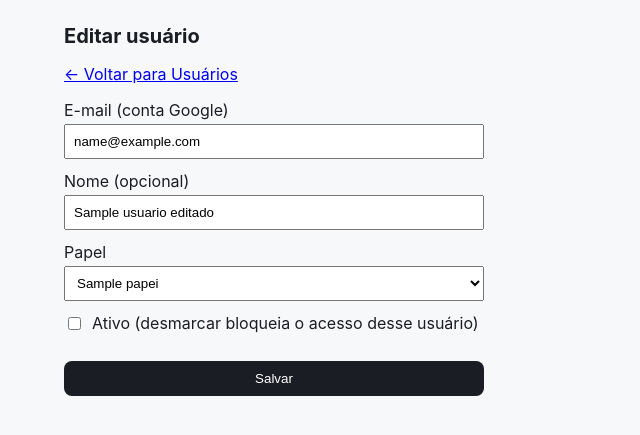
After one commit to tuliobg/altamidia-equatorial-dashboard, a FastAPI app: template app/templates/usuarios_form.html in a window 1280 px wide. The commit adds this page. Shown: the top 435 px of the page, without its empty margins (0-640 px from the left). Run offline with FastAPI, Linux system fonts and the light colour scheme; the template is opened without the code that fills it: most values are stand-ins (such as "Sample title", 1, 10 or a date in 2020).

Commit message:
Adiciona botão de editar ao lado de cada usuário
Antes só dava pra mudar o papel (dropdown inline) ou ativar/desativar.
Agora tem uma tela de edição completa (e-mail, nome, papel e status),
no mesmo padrão da edição de unidades em /cadastro. Mantém a proteção
de não deixar o próprio admin logado se desativar por engano.

Co-Authored-By: Claude Sonnet 5 <noreply@anthropic.com>

```diff
--- a/app/routes/usuarios.py
+++ b/app/routes/usuarios.py
@@ -49,6 +49,53 @@ def criar(
     return RedirectResponse(url="/usuarios", status_code=303)
 
 
+@router.get("/{usuario_id}/editar")
+def editar_form(usuario_id: int, request: Request, db: Session = Depends(get_db)):
+    redirect = exigir_admin(request, db)
+    if redirect:
+        return redirect
+    u = db.get(Usuario, usuario_id)
+    if not u:
+        return RedirectResponse(url="/usuarios", status_code=303)
+    ctx = ctx_base(request, db, "usuarios")
+    ctx.update({"usuario_editado": u, "papeis": PAPEIS})
+    return templates.TemplateResponse(request, "usuarios_form.html", ctx)
+
+
+@router.post("/{usuario_id}/editar")
+def editar_salvar(
+    usuario_id: int,
+    request: Request,
+    db: Session = Depends(get_db),
+    email: str = Form(...),
+    nome: str = Form(""),
+    papel: str = Form("leitura"),
+    ativo: str = Form(""),
+):
+    redirect = exigir_admin(request, db)
+    if redirect:
+        return redirect
+    u = db.get(Usuario, usuario_id)
+    if not u:
+        return RedirectResponse(url="/usuarios", status_code=303)
+
+    sess_email = (request.session.get("user") or {}).get("email", "").lower()
+    e_o_proprio = u.email == sess_email
+
+    email = email.strip().lower()
+    outro = db.query(Usuario).filter(Usuario.email == email, Usuario.id != usuario_id).first()
+    if not outro:
+        u.email = email
+    u.nome = nome.strip() or None
+    if papel in PAPEIS:
+        u.papel = papel
+    # Impede que o próprio admin logado se desative por engano e perca acesso.
+    if not e_o_proprio:
+        u.ativo = bool(ativo)
+    db.commit()
+    return RedirectResponse(url="/usuarios", status_code=303)
+
+
 @router.post("/{usuario_id}/papel")
 def mudar_papel(usuario_id: int, request: Request, db: Session = Depends(get_db), papel: str = Form(...)):
     redirect = exigir_admin(request, db)
--- /dev/null
+++ b/app/templates/usuarios_form.html
@@ -0,0 +1,35 @@
+{% extends "base.html" %}
+{% block title %}Editar Usuário{% endblock %}
+{% block content %}
+<h1>Editar usuário</h1>
+<p><a href="/usuarios">&larr; Voltar para Usuários</a></p>
+
+<form method="post" action="/usuarios/{{ usuario_editado.id }}/editar"
+      style="max-width: 420px; display: flex; flex-direction: column; gap: 12px;">
+
+  <label>E-mail (conta Google)
+    <input type="email" name="email" value="{{ usuario_editado.email }}" required
+           style="width:100%; padding:8px; margin-top:4px;">
+  </label>
+
+  <label>Nome (opcional)
+    <input type="text" name="nome" value="{{ usuario_editado.nome or '' }}"
+           style="width:100%; padding:8px; margin-top:4px;">
+  </label>
+
+  <label>Papel
+    <select name="papel" style="width:100%; padding:8px; margin-top:4px;">
+      {% for p in papeis %}
+      <option value="{{ p }}" {{ "selected" if usuario_editado.papel == p }}>{{ p }}</option>
+      {% endfor %}
+    </select>
+  </label>
+
+  <label style="display:flex; align-items:center; gap:8px;">
+    <input type="checkbox" name="ativo" value="true" {{ "checked" if usuario_editado.ativo }}>
+    Ativo (desmarcar bloqueia o acesso desse usuário)
+  </label>
+
+  <button type="submit" class="btn" style="border:none; cursor:pointer;">Salvar</button>
+</form>
+{% endblock %}
--- a/app/templates/usuarios_lista.html
+++ b/app/templates/usuarios_lista.html
@@ -10,7 +10,7 @@
 
 <div class="table-wrap">
 <table>
-  <thead><tr><th>E-mail</th><th>Nome</th><th>Papel</th><th>Status</th><th></th></tr></thead>
+  <thead><tr><th>E-mail</th><th>Nome</th><th>Papel</th><th>Status</th><th></th><th></th></tr></thead>
   <tbody>
     {% for u in usuarios %}
     <tr>
@@ -35,13 +35,14 @@
           </button>
         </form>
       </td>
+      <td><a href="/usuarios/{{ u.id }}/editar">editar</a></td>
     </tr>
     {% endfor %}
   </tbody>
 </table>
 </div>
 
-<h1 style="font-size:16px; margin-top:28px;">Adicionar / editar usuário</h1>
+<h1 style="font-size:16px; margin-top:28px;">Adicionar usuário</h1>
 <form method="post" action="/usuarios/novo" style="max-width:420px; display:flex; flex-direction:column; gap:12px;">
   <label>E-mail (conta Google)
     <input type="email" name="email" required style="width:100%; padding:8px; margin-top:4px;">
```
